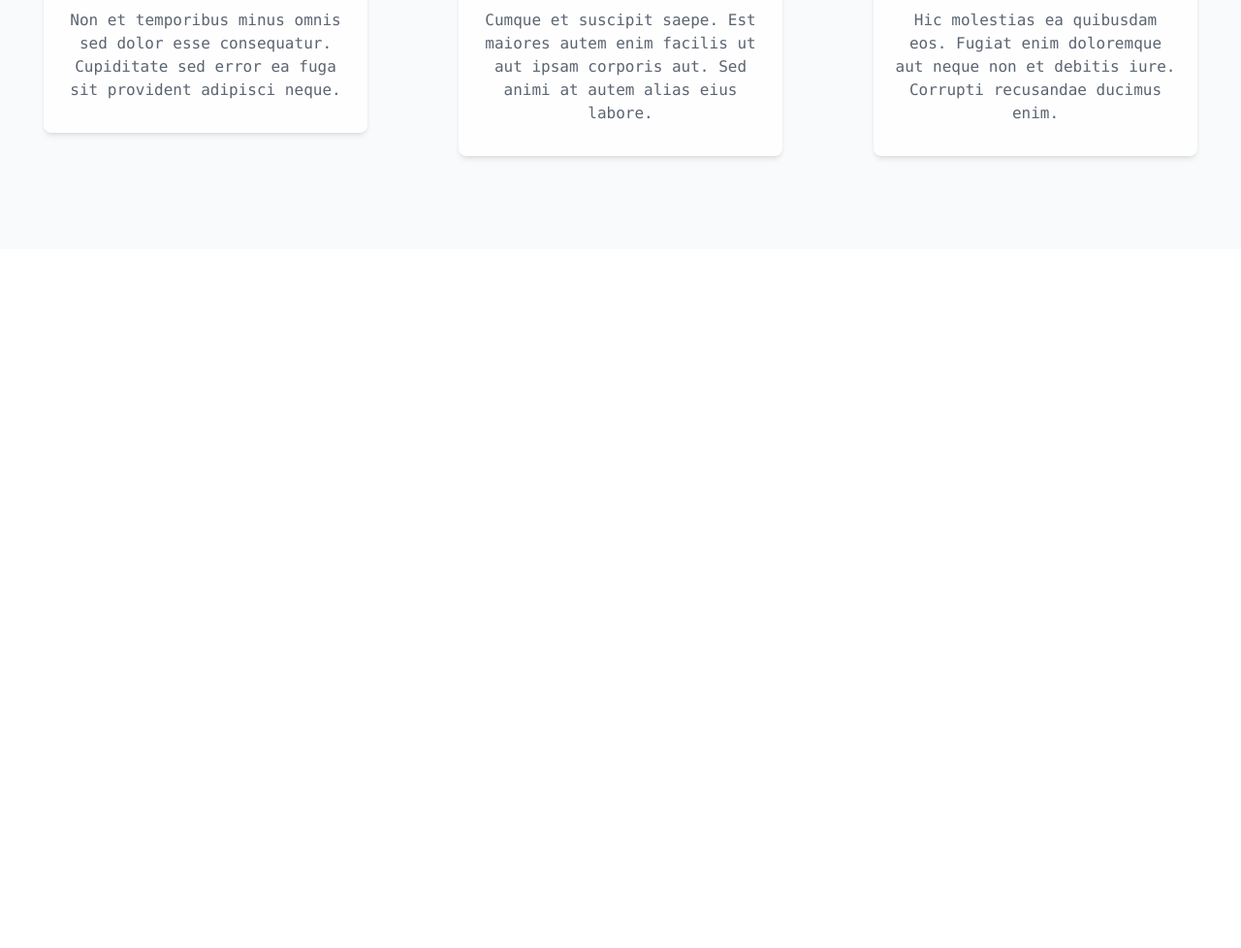
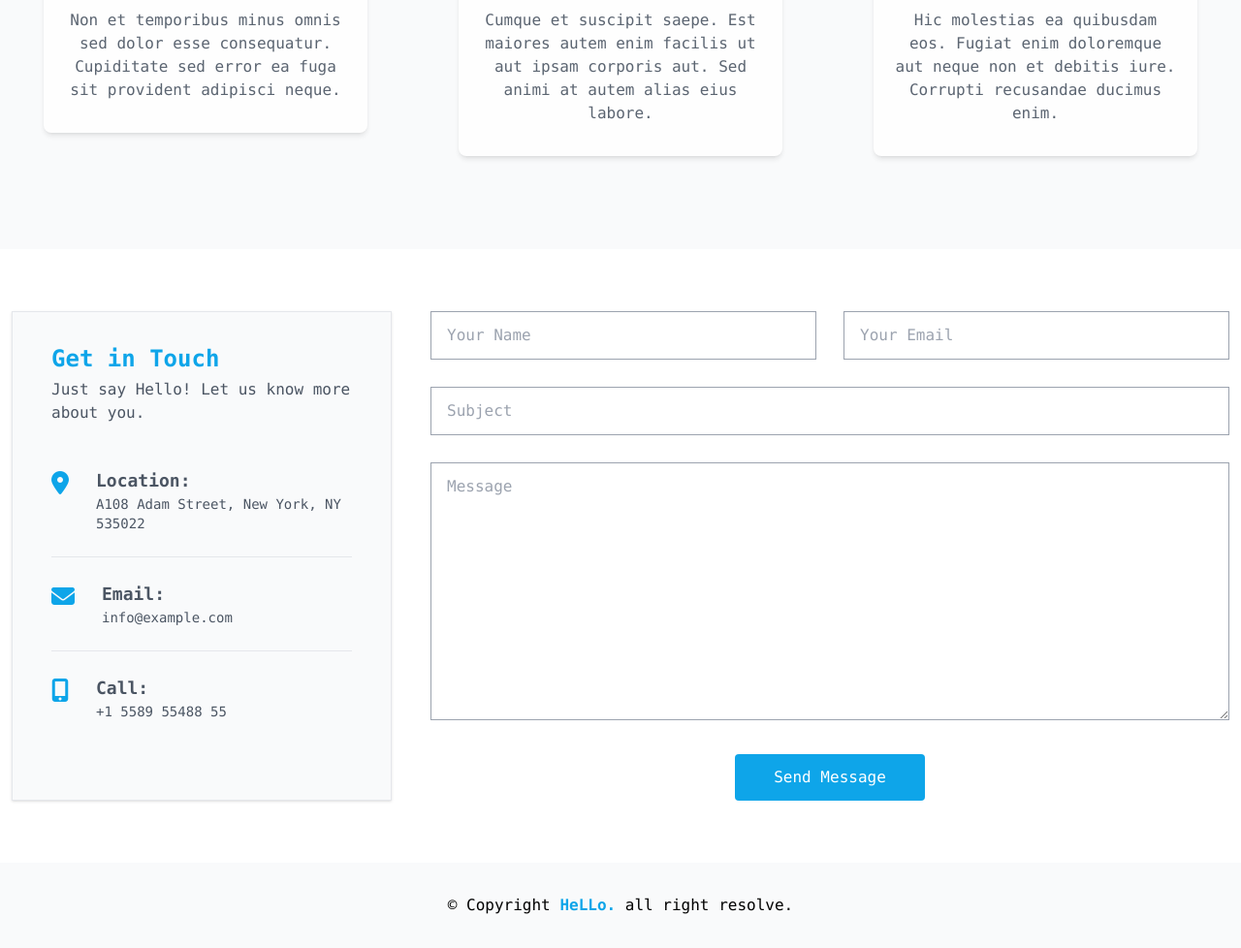
Before and after one commit to hossainrabbi/tailwind-css-landing-page, a website: page index.html in a window 1280 px wide. Shown: the part 2024-3002 px from the top of the page at 97% size. Before the commit the page ends 2281 px from the top, so only its background shows below. Drawn offline with Linux system fonts and the light colour scheme.

Commit message:
tailwind css almost done

```diff
--- a/assets/css/input.css
+++ b/assets/css/input.css
@@ -8,11 +8,15 @@
   }
 
   .rounded__btn {
-    @apply bg-sky-500 hover:bg-sky-600 transition-colors text-white text-sm rounded-3xl px-5 py-2.5;
+    @apply bg-sky-500 hover:bg-sky-600 transition-colors text-white text-sm px-5 py-2.5;
   }
 
   .card__hover__bg {
     @apply px-6 py-8 text-center bg-gray-50 shadow rounded-xl transition-all relative hover:bg-white hover:before:absolute hover:before:bg-sky-500 before:-skew-y-2 before:inset-1 before:z-[-1] before:-right-3 before:-bottom-3 before:rounded-xl;
+  }
+
+  .input__field {
+    @apply px-4 py-3 w-full border border-gray-400 outline-none focus-visible:border-gray-600;
   }
 }
 
--- a/index.html
+++ b/index.html
@@ -4,6 +4,11 @@
     <meta charset="UTF-8" />
     <meta http-equiv="X-UA-Compatible" content="IE=edge" />
     <meta name="viewport" content="width=device-width, initial-scale=1.0" />
+    <link
+      rel="shortcut icon"
+      href="./assets/img/favicon.png"
+      type="image/x-icon"
+    />
     <link rel="stylesheet" href="./assets/css/all.min.css" />
     <link rel="stylesheet" href="./assets/css/output.css" />
     <title>Landing Page</title>
@@ -33,12 +38,12 @@
               >
             </li>
             <li>
-              <a href="#" class="hover:text-sky-500 transition-colors"
+              <a href="#contact" class="hover:text-sky-500 transition-colors"
                 >Contact Us</a
               >
             </li>
           </ul>
-          <button class="rounded__btn ml-7">Get Started</button>
+          <button class="rounded__btn rounded-3xl ml-7">Get Started</button>
           <button class="text-lg ml-5 mt-2 md:hidden">
             <i class="fa-solid fa-bars"></i>
           </button>
@@ -64,7 +69,7 @@
               Lorem ipsum, dolor sit amet consectetur adipisicing elit.
               Veritatis voluptatibus optio repudiandae assumenda doloremque.
             </p>
-            <button class="rounded__btn">Get Started</button>
+            <button class="rounded__btn rounded-3xl">Get Started</button>
           </div>
         </div>
       </div>
@@ -292,5 +297,84 @@
       </div>
     </section>
     <!-- Service Area End -->
+
+    <!-- Contact us Area Start -->
+    <section id="contact" class="py-16">
+      <div class="container__main grid grid-cols-3 gap-10">
+        <div class="px-10 py-8 shadow border bg-gray-50">
+          <h3 class="text-sky-500 font-semibold text-2xl">Get in Touch</h3>
+          <p class="text-gray-600 mt-1">
+            Just say Hello! Let us know more about you.
+          </p>
+          <div class="mt-5">
+            <div class="flex gap-7 py-6 border-b">
+              <i
+                class="fa-solid fa-location-dot text-2xl inline-block text-sky-500"
+              ></i>
+              <div>
+                <h4 class="text-gray-600 text-lg font-semibold">Location:</h4>
+                <p class="text-sm text-gray-600">
+                  A108 Adam Street, New York, NY 535022
+                </p>
+              </div>
+            </div>
+            <div class="flex gap-7 py-6 border-b">
+              <i
+                class="fa-solid fa-envelope text-2xl inline-block text-sky-500"
+              ></i>
+              <div>
+                <h4 class="text-gray-600 text-lg font-semibold">Email:</h4>
+                <p class="text-sm text-gray-600">info@example.com</p>
+              </div>
+            </div>
+            <div class="flex gap-7 py-6">
+              <i
+                class="fa-solid fa-mobile-screen-button text-2xl inline-block text-sky-500"
+              ></i>
+              <div>
+                <h4 class="text-gray-600 text-lg font-semibold">Call:</h4>
+                <p class="text-sm text-gray-600">+1 5589 55488 55</p>
+              </div>
+            </div>
+          </div>
+        </div>
+        <div class="col-span-2">
+          <div class="flex justify-between gap-7">
+            <input
+              type="text"
+              class="input__field mb-7"
+              placeholder="Your Name"
+            />
+            <input
+              type="email"
+              class="input__field mb-7"
+              placeholder="Your Email"
+            />
+          </div>
+          <input type="text" class="input__field mb-7" placeholder="Subject" />
+          <textarea
+            class="input__field mb-7"
+            placeholder="Message"
+            rows="10"
+          ></textarea>
+          <div class="text-center">
+            <button class="rounded__btn px-10 py-3 text-base rounded">
+              Send Message
+            </button>
+          </div>
+        </div>
+      </div>
+    </section>
+    <!-- Contact us Area End -->
+
+    <!-- Footer Area Start -->
+    <footer class="bg-gray-50">
+      <div class="container__main text-center py-8">
+        &copy; Copyright
+        <span class="text-sky-500 font-semibold">HeLLo.</span> all right
+        resolve.
+      </div>
+    </footer>
+    <!-- Footer Area End -->
   </body>
 </html>
```
Also changed, not shown: assets/css/output.css, assets/img/favicon.png (added).
